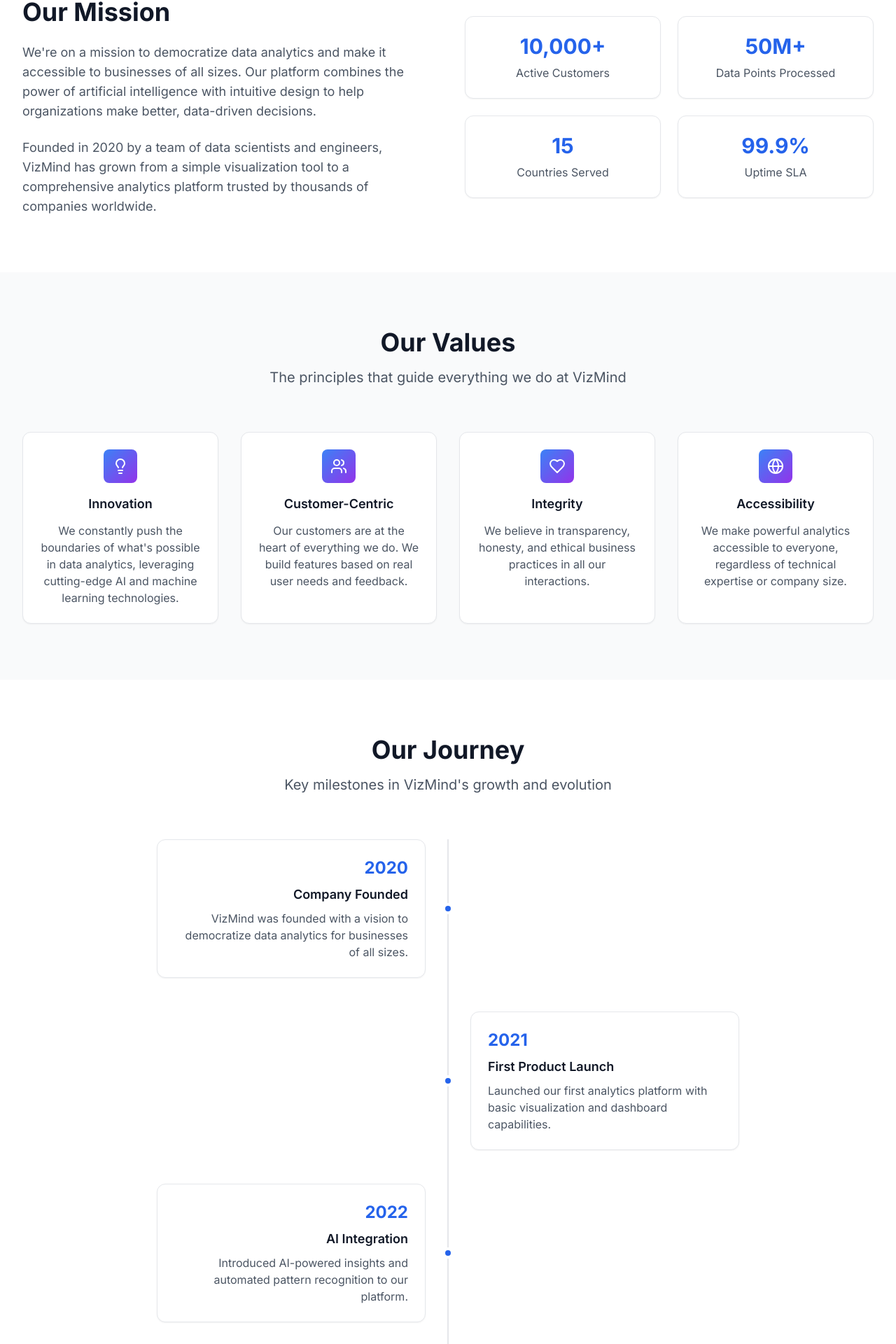
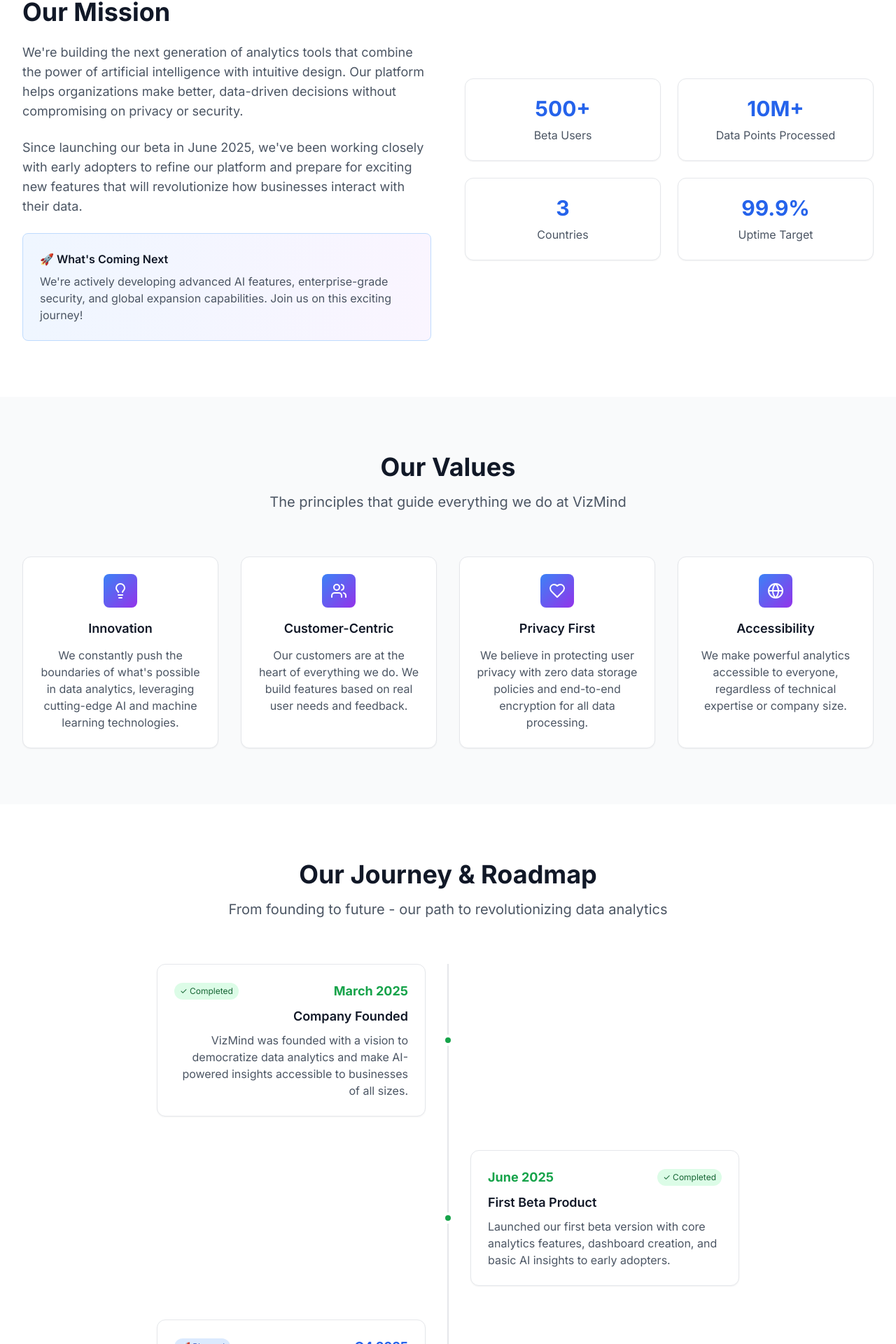
Before and after one commit to sap1119/VizMind, a React (Vite) app: page /about in a window 1280 px wide. Shown: the part 483-2403 px from the top of the page at 70% size. Built offline with nearby package versions, Linux system fonts and the light colour scheme; no server answers.

Commit message:
Update About page with realistic company timeline and future plans

```diff
--- a/src/pages/AboutPage.tsx
+++ b/src/pages/AboutPage.tsx
@@ -1,5 +1,5 @@
 import React from 'react';
-import { Users, Target, Award, Globe, Heart, Lightbulb } from 'lucide-react';
+import { Users, Target, Award, Globe, Heart, Lightbulb, Calendar, Rocket, Zap } from 'lucide-react';
 import { motion } from 'framer-motion';
 
 export const AboutPage: React.FC = () => {
@@ -16,8 +16,8 @@
     },
     {
       icon: Heart,
-      title: 'Integrity',
-      description: 'We believe in transparency, honesty, and ethical business practices in all our interactions.'
+      title: 'Privacy First',
+      description: 'We believe in protecting user privacy with zero data storage policies and end-to-end encryption for all data processing.'
     },
     {
       icon: Globe,
@@ -28,37 +28,69 @@
 
   const milestones = [
     {
-      year: '2020',
+      year: 'March 2025',
       title: 'Company Founded',
-      description: 'VizMind was founded with a vision to democratize data analytics for businesses of all sizes.'
+      description: 'VizMind was founded with a vision to democratize data analytics and make AI-powered insights accessible to businesses of all sizes.',
+      status: 'completed'
     },
     {
-      year: '2021',
-      title: 'First Product Launch',
-      description: 'Launched our first analytics platform with basic visualization and dashboard capabilities.'
+      year: 'June 2025',
+      title: 'First Beta Product',
+      description: 'Launched our first beta version with core analytics features, dashboard creation, and basic AI insights to early adopters.',
+      status: 'completed'
     },
     {
-      year: '2022',
-      title: 'AI Integration',
-      description: 'Introduced AI-powered insights and automated pattern recognition to our platform.'
+      year: 'Q4 2025',
+      title: 'AI Integration Enhancement',
+      description: 'Planning to introduce advanced AI-powered features including natural language queries, automated anomaly detection, and predictive analytics.',
+      status: 'planned'
     },
     {
-      year: '2023',
+      year: '2026',
       title: 'Enterprise Growth',
-      description: 'Expanded to serve enterprise customers with advanced security and compliance features.'
+      description: 'Expanding to serve enterprise customers with advanced security features, custom integrations, and dedicated support teams.',
+      status: 'planned'
     },
     {
-      year: '2024',
+      year: '2027',
       title: 'Global Expansion',
-      description: 'Reached 10,000+ customers worldwide and launched in 15 countries.'
+      description: 'International expansion with localized features, multi-language support, and regional data centers for optimal performance.',
+      status: 'planned'
+    }
+  ];
+
+  const upcomingFeatures = [
+    {
+      icon: Zap,
+      title: 'Advanced AI Assistant',
+      description: 'Natural language data queries and automated insight generation',
+      timeline: 'Q4 2025'
+    },
+    {
+      icon: Globe,
+      title: 'Real-time Collaboration',
+      description: 'Live dashboard editing and team collaboration features',
+      timeline: 'Q1 2026'
+    },
+    {
+      icon: Rocket,
+      title: 'Enterprise Suite',
+      description: 'Advanced security, custom integrations, and white-label options',
+      timeline: 'Q2 2026'
+    },
+    {
+      icon: Target,
+      title: 'Mobile Applications',
+      description: 'Native iOS and Android apps for analytics on the go',
+      timeline: 'Q3 2026'
     }
   ];
 
   const stats = [
-    { number: '10,000+', label: 'Active Customers' },
-    { number: '50M+', label: 'Data Points Processed' },
-    { number: '15', label: 'Countries Served' },
-    { number: '99.9%', label: 'Uptime SLA' }
+    { number: '500+', label: 'Beta Users' },
+    { number: '10M+', label: 'Data Points Processed' },
+    { number: '3', label: 'Countries' },
+    { number: '99.9%', label: 'Uptime Target' }
   ];
 
   return (
@@ -72,8 +104,8 @@
               animate={{ opacity: 1, y: 0 }}
               className="text-4xl md:text-5xl font-bold text-gray-900 dark:text-white mb-6"
             >
-              Empowering Businesses with
-              <span className="bg-gradient-to-r from-blue-600 to-purple-600 bg-clip-text text-transparent"> Data Intelligence</span>
+              Building the Future of
+              <span className="bg-gradient-to-r from-blue-600 to-purple-600 bg-clip-text text-transparent"> Data Analytics</span>
             </motion.h1>
 
             <motion.p
@@ -82,8 +114,8 @@
               transition={{ delay: 0.1 }}
               className="text-xl text-gray-600 dark:text-gray-300 mb-8 max-w-3xl mx-auto"
             >
-              At VizMind, we believe that every business should have access to powerful,
-              intuitive analytics tools that turn data into actionable insights.
+              Founded in March 2025, VizMind is on a mission to make powerful data analytics
+              accessible to everyone while keeping your data private and secure.
             </motion.p>
           </div>
         </div>
@@ -102,15 +134,22 @@
                 Our Mission
               </h2>
               <p className="text-lg text-gray-600 dark:text-gray-300">
-                We're on a mission to democratize data analytics and make it accessible to businesses
-                of all sizes. Our platform combines the power of artificial intelligence with
-                intuitive design to help organizations make better, data-driven decisions.
+                We're building the next generation of analytics tools that combine the power of
+                artificial intelligence with intuitive design. Our platform helps organizations
+                make better, data-driven decisions without compromising on privacy or security.
               </p>
               <p className="text-lg text-gray-600 dark:text-gray-300">
-                Founded in 2020 by a team of data scientists and engineers, VizMind has grown
-                from a simple visualization tool to a comprehensive analytics platform trusted
-                by thousands of companies worldwide.
+                Since launching our beta in June 2025, we've been working closely with early
+                adopters to refine our platform and prepare for exciting new features that will
+                revolutionize how businesses interact with their data.
               </p>
+              <div className="bg-gradient-to-r from-blue-50 to-purple-50 dark:from-blue-900/20 dark:to-purple-900/20 p-6 rounded-lg border border-blue-200 dark:border-blue-800">
+                <h3 className="font-semibold text-gray-900 dark:text-white mb-2">🚀 What's Coming Next</h3>
+                <p className="text-gray-600 dark:text-gray-300">
+                  We're actively developing advanced AI features, enterprise-grade security,
+                  and global expansion capabilities. Join us on this exciting journey!
+                </p>
+              </div>
             </motion.div>
 
             <motion.div
@@ -175,10 +214,10 @@
         <div className="max-w-4xl mx-auto px-4 sm:px-6 lg:px-8">
           <div className="text-center mb-16">
             <h2 className="text-3xl md:text-4xl font-bold text-gray-900 dark:text-white mb-4">
-              Our Journey
+              Our Journey & Roadmap
             </h2>
             <p className="text-xl text-gray-600 dark:text-gray-300">
-              Key milestones in VizMind's growth and evolution
+              From founding to future - our path to revolutionizing data analytics
             </p>
           </div>
 
@@ -199,8 +238,21 @@
                   <div className={`bg-white dark:bg-gray-800 p-6 rounded-xl shadow-sm border border-gray-200 dark:border-gray-700 ${
                     index % 2 === 0 ? 'text-right' : 'text-left'
                   }`}>
-                    <div className="text-2xl font-bold text-blue-600 dark:text-blue-400 mb-2">
-                      {milestone.year}
+                    <div className="flex items-center justify-between mb-2">
+                      <div className={`text-lg font-bold ${
+                        milestone.status === 'completed'
+                          ? 'text-green-600 dark:text-green-400'
+                          : 'text-blue-600 dark:text-blue-400'
+                      } ${index % 2 === 0 ? 'order-2' : 'order-1'}`}>
+                        {milestone.year}
+                      </div>
+                      <span className={`px-2 py-1 text-xs rounded-full ${
+                        milestone.status === 'completed'
+                          ? 'bg-green-100 text-green-800 dark:bg-green-900/20 dark:text-green-400'
+                          : 'bg-blue-100 text-blue-800 dark:bg-blue-900/20 dark:text-blue-400'
+                      } ${index % 2 === 0 ? 'order-1' : 'order-2'}`}>
+                        {milestone.status === 'completed' ? '✓ Completed' : '🚀 Planned'}
+                      </span>
                     </div>
                     <h3 className="text-lg font-semibold text-gray-900 dark:text-white mb-2">
                       {milestone.title}
@@ -211,9 +263,55 @@
                   </div>
                 </div>
 
-                <div className="absolute left-1/2 transform -translate-x-1/2 w-4 h-4 bg-blue-600 rounded-full border-4 border-white dark:border-gray-900"></div>
+                <div className={`absolute left-1/2 transform -translate-x-1/2 w-4 h-4 rounded-full border-4 border-white dark:border-gray-900 ${
+                  milestone.status === 'completed' ? 'bg-green-600' : 'bg-blue-600'
+                }`}></div>
               </motion.div>
             ))}
+          </div>
+        </div>
+      </section>
+
+      {/* Upcoming Features */}
+      <section className="py-20 bg-gray-50 dark:bg-gray-800">
+        <div className="max-w-7xl mx-auto px-4 sm:px-6 lg:px-8">
+          <div className="text-center mb-16">
+            <h2 className="text-3xl md:text-4xl font-bold text-gray-900 dark:text-white mb-4">
+              Coming Soon
+            </h2>
+            <p className="text-xl text-gray-600 dark:text-gray-300">
+              Exciting features we're building for the future
+            </p>
+          </div>
+
+          <div className="grid grid-cols-1 md:grid-cols-2 lg:grid-cols-4 gap-8">
+            {upcomingFeatures.map((feature, index) => {
+              const Icon = feature.icon;
+              return (
+                <motion.div
+                  key={index}
+                  initial={{ opacity: 0, y: 20 }}
+                  whileInView={{ opacity: 1, y: 0 }}
+                  transition={{ delay: index * 0.1 }}
+                  className="bg-white dark:bg-gray-900 p-6 rounded-xl shadow-sm border border-gray-200 dark:border-gray-700 text-center relative overflow-hidden"
+                >
+                  <div className="absolute top-2 right-2">
+                    <span className="bg-gradient-to-r from-blue-500 to-purple-600 text-white px-2 py-1 rounded-full text-xs font-medium">
+                      {feature.timeline}
+                    </span>
+                  </div>
+                  <div className="w-12 h-12 bg-gradient-to-br from-blue-500 to-purple-600 rounded-lg flex items-center justify-center mx-auto mb-4">
+                    <Icon className="w-6 h-6 text-white" />
+                  </div>
+                  <h3 className="text-lg font-semibold text-gray-900 dark:text-white mb-3">
+                    {feature.title}
+                  </h3>
+                  <p className="text-gray-600 dark:text-gray-400">
+                    {feature.description}
+                  </p>
+                </motion.div>
+              );
+            })}
           </div>
         </div>
       </section>
@@ -226,19 +324,19 @@
             whileInView={{ opacity: 1, y: 0 }}
           >
             <h2 className="text-3xl md:text-4xl font-bold text-white mb-6">
-              Looking Ahead
+              Join Our Journey
             </h2>
             <p className="text-xl text-blue-100 mb-8 max-w-3xl mx-auto">
-              We're just getting started. Our vision is to create a world where every business
-              decision is backed by intelligent, accessible data insights. Join us on this journey
-              to transform how organizations understand and use their data.
+              We're building something amazing and we're just getting started. Our vision is to create
+              a world where every business decision is backed by intelligent, accessible, and private
+              data insights. Be part of the future of analytics.
             </p>
             <div className="flex flex-col sm:flex-row gap-4 justify-center">
               <a
-                href="/careers"
+                href="/auth"
                 className="px-8 py-4 bg-white text-blue-600 rounded-lg hover:bg-gray-50 transition-all text-lg font-medium"
               >
-                Join Our Team
+                Try Beta Version
               </a>
               <a
                 href="/contact"
```
